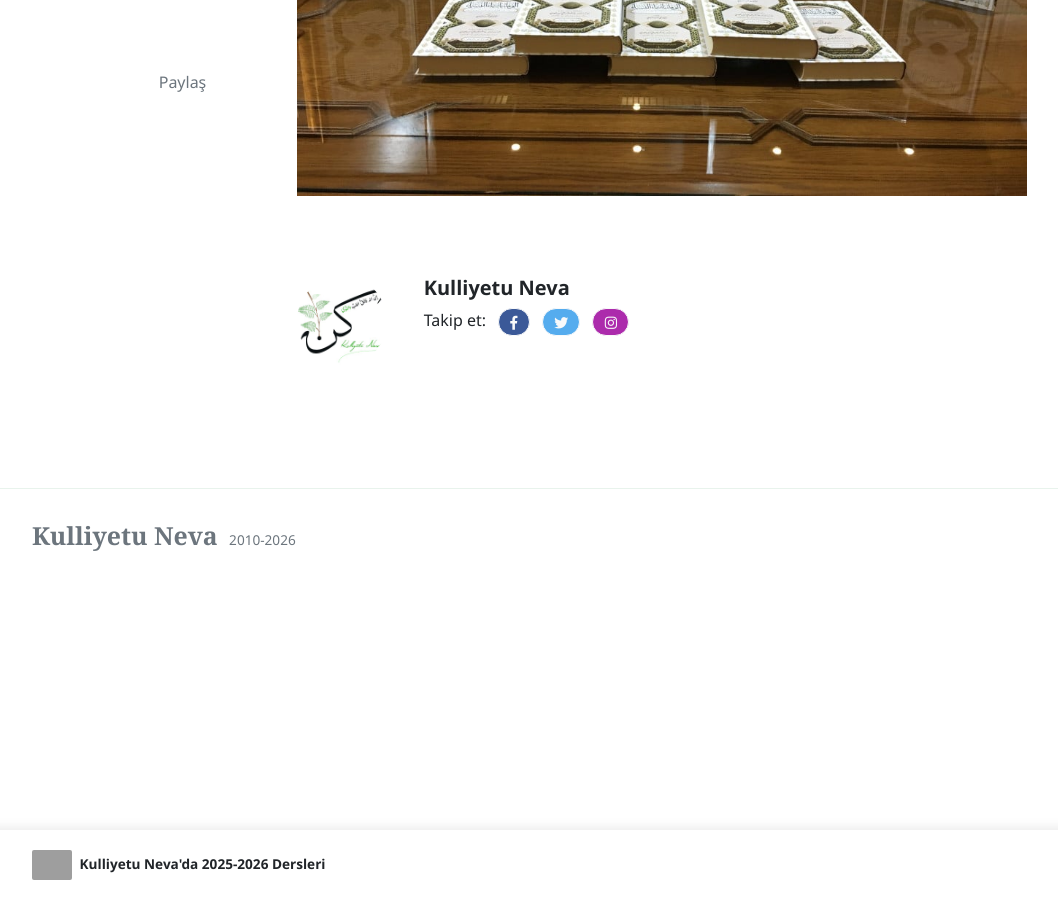
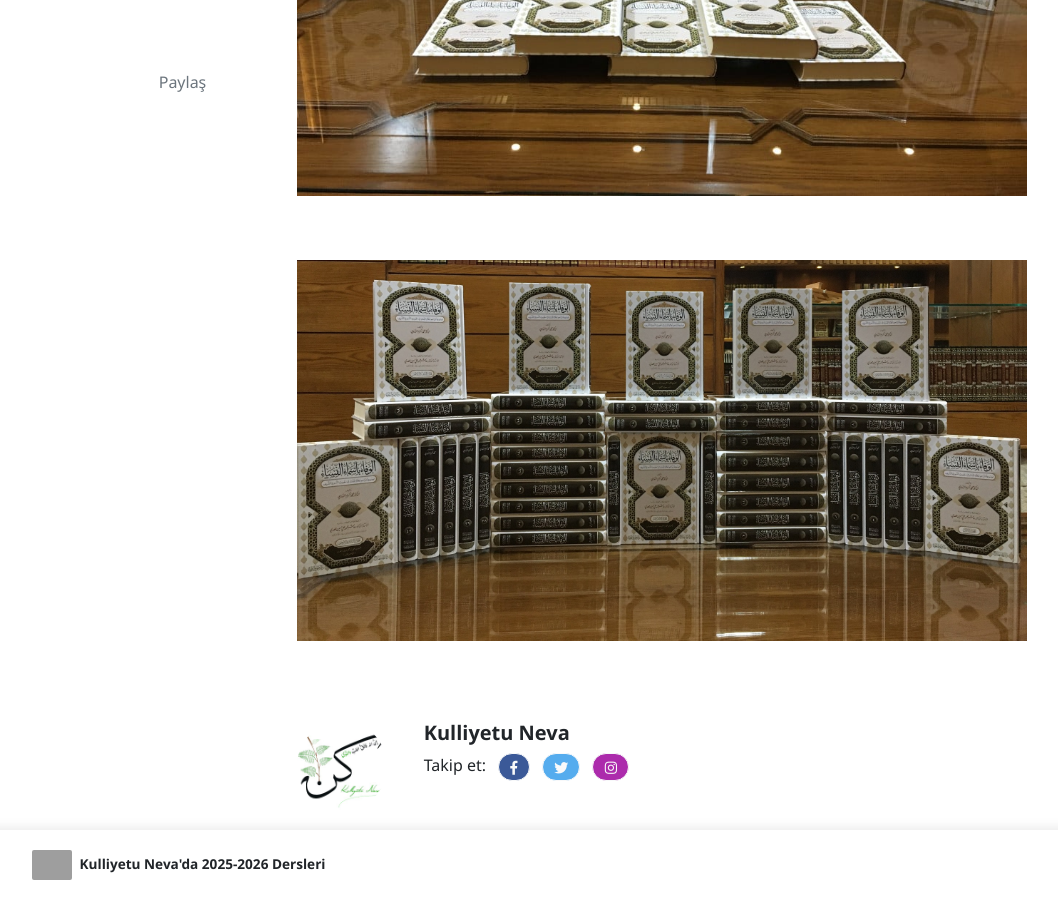
Before and after one commit to kulliyetuneva/website, a Jekyll site: the page built from _posts/2026-02-02-el-vefa-bi-esmai-n-nisa-kadin-isimlerine-vefa.md, in a window 1280 px wide and 900 px high, scrolled down 2153 px. Shown: the whole window, without its empty margins (73-1131 px from the left). Built offline with Jekyll 4.4.1, drawn with Linux system fonts in a browser that asks for light colours; nearby versions of some CDN libraries; comment, search, counter and statistics services are not loaded; grey boxes are pictures that could not be loaded.

Commit message:
Update Yazı “2026-02-02-el-vefa-bi-esmai-n-nisa-kadin-isimlerine-vefa”

```diff
--- a/_posts/2026-02-02-el-vefa-bi-esmai-n-nisa-kadin-isimlerine-vefa.md
+++ b/_posts/2026-02-02-el-vefa-bi-esmai-n-nisa-kadin-isimlerine-vefa.md
@@ -26,6 +26,6 @@ Müslüman kadınlar kıymetlerini vahiyde, kendi köklerinde, tarihlerinde aram
 
 Kulliyetu Neva
 
+![](/assets/images/elvefa.jpg)
 
-
-![](/assets/images/elvefa.jpg)
+![](/assets/images/elvefa4.jpg)
```
Also changed, not shown: assets/images/elvefa4.jpg (added).
